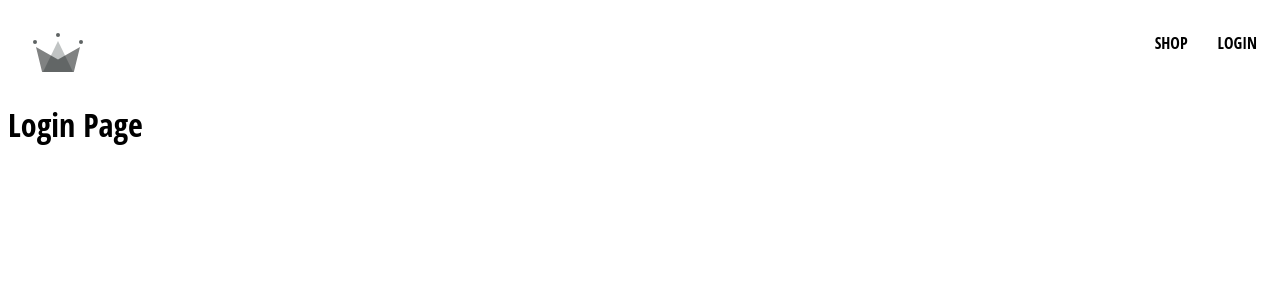
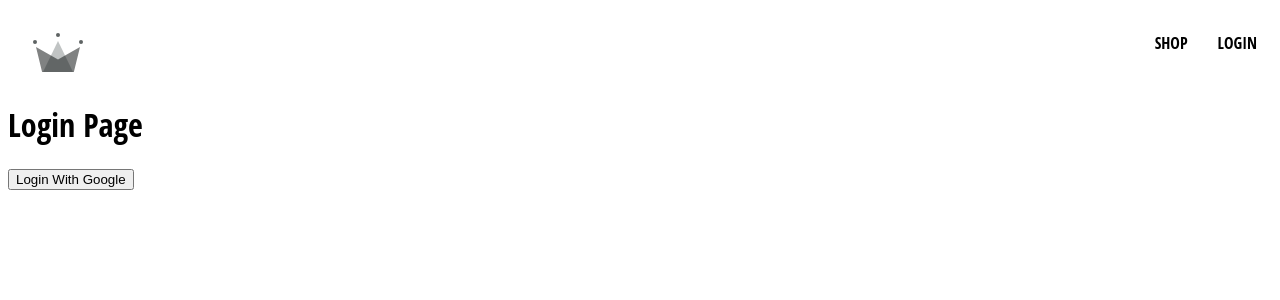
Before and after one commit to ericqiu04/ecommerce-store, a React (Create React App) app: page /login in a window 1280 px wide. Shown: the top 300 px of the page. Built offline with nearby package versions, Linux system fonts and the light colour scheme.

Commit message:
added google popup sign in

```diff
--- a/src/routes/login/login.component.jsx
+++ b/src/routes/login/login.component.jsx
@@ -1,8 +1,15 @@
+import {signInWithGooglePopup} from '../../util/firebase/firebase.utils'
+
 const Login = () => {
+    const googleLogin = async () => {
+        const response = await signInWithGooglePopup();
+        console.log(response);
+    }
     return(
-        <h1>
-            Login Page
-        </h1>
+        <div>
+            <h1>Login Page</h1>
+            <button onClick={googleLogin}>Login With Google</button>
+        </div>
     );
 }
 
--- a/src/util/firebase/firebase.utils.js
+++ b/src/util/firebase/firebase.utils.js
@@ -20,4 +20,4 @@ const firebaseConfig = {
 
   export const auth = getAuth();
 
-  export const signInWithGooglePopup = () =>signInWithPopup(auth, provider);
+  export const signInWithGooglePopup = () => signInWithPopup(auth, provider);
```
